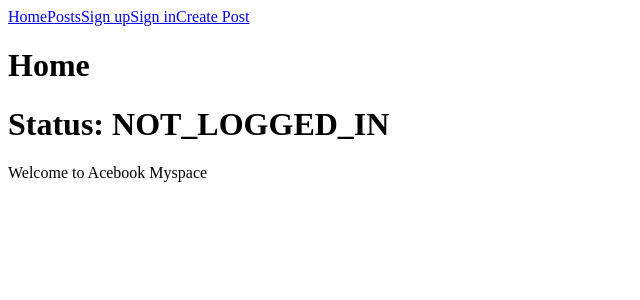
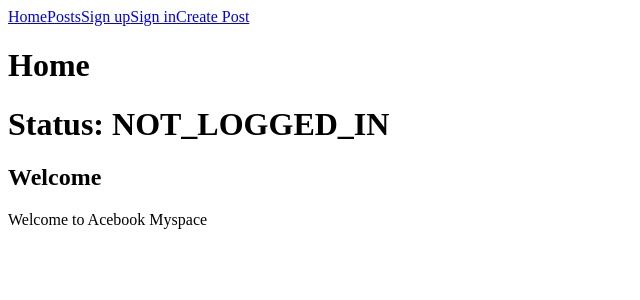
Before and after one commit to hturnbull93/acebook-myspace-react, a React (Create React App) app: page / in a window 1280 px wide. Shown: the top 300 px of the page, without its empty margins (0-640 px from the left). Built offline with nearby package versions, Linux system fonts and the light colour scheme.

Commit message:
it welcome the user

```diff
--- a/src/components/Home.js
+++ b/src/components/Home.js
@@ -11,6 +11,7 @@
             <div>
                <h1>Home</h1>
                 <h1> Status: { this.props.loggedInStatus }</h1>
+                <h2>Welcome { this.props.user }</h2>
                 <p>Welcome to Acebook Myspace</p>
             </div>
          );
```
